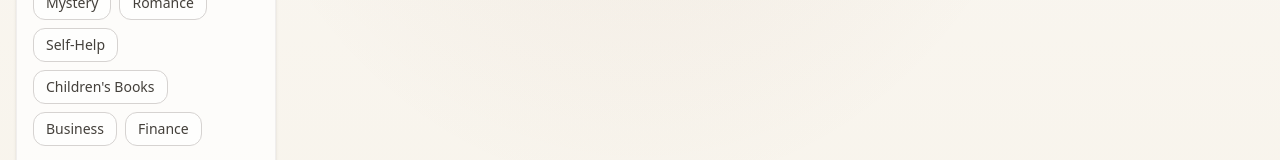
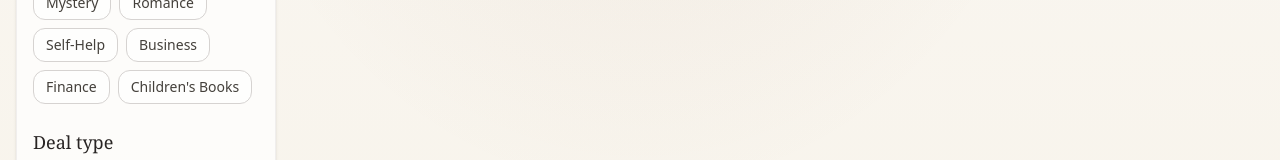
Before and after one commit to ba9hh/ktebna1, a React (Vite) app: page / in a window 1280 px wide. Shown: the part 364-524 px from the top of the page. Built offline with nearby package versions, Linux system fonts and the light colour scheme; no server answers; the database is empty.

Commit message:
first commit

```diff
--- a/src/account/UserPosts.jsx
+++ b/src/account/UserPosts.jsx
@@ -146,7 +146,9 @@ const UserPosts = () => {
               <p className="text-sm text-gray-600 truncate">
                 {t(post.book_category)}
               </p>
-              <p className="text-sm font-semibold truncate">{post.book_deal}</p>
+              <p className="text-sm font-semibold truncate">
+                {t(post.book_deal)}
+              </p>
               <div className="flex gap-2 mt-2">
                 <button
                   onClick={() => handleOpenUpdate(post)}
--- a/src/data/categories.js
+++ b/src/data/categories.js
@@ -12,8 +12,9 @@ const CATEGORIES = [
     "Mystery",
     "Romance",
     "Self-Help",
+    "Business",
+    "Finance",
     "Children's Books",
-    "Business",
-    "Finance",];
+];
 
 export default CATEGORIES;
--- a/src/i18n.js
+++ b/src/i18n.js
@@ -73,9 +73,9 @@ const resources = {
                 "Mystery": "Mystery",
                 "Romance": "Romance",
                 "Self-Help": "Self-Help",
-                "Children's Books": "Children's Books",
                 "Business": "Business",
-                "Finance": "Finance"
+                "Finance": "Finance",
+                "Children's Books": "Children's Books"
             },
             about: {
                 title: "About",
@@ -288,9 +288,9 @@ const resources = {
                 "Mystery": "Mystère",
                 "Romance": "Romance",
                 "Self-Help": "Développement personnel",
-                "Children's Books": "Livres pour enfants",
                 "Business": "Affaires",
-                "Finance": "Finance"
+                "Finance": "Finance",
+                "Children's Books": "Livres pour enfants"
             },
             about: {
                 title: "À propos de",
@@ -503,9 +503,9 @@ const resources = {
                 "Mystery": "غموض",
                 "Romance": "رومانسية",
                 "Self-Help": "تطوير ذاتي",
-                "Children's Books": "كتب الأطفال",
                 "Business": "أعمال",
-                "Finance": "تمويل"
+                "Finance": "تمويل",
+                "Children's Books": "كتب الأطفال"
             },
             about: {
                 title: "حول",
```
